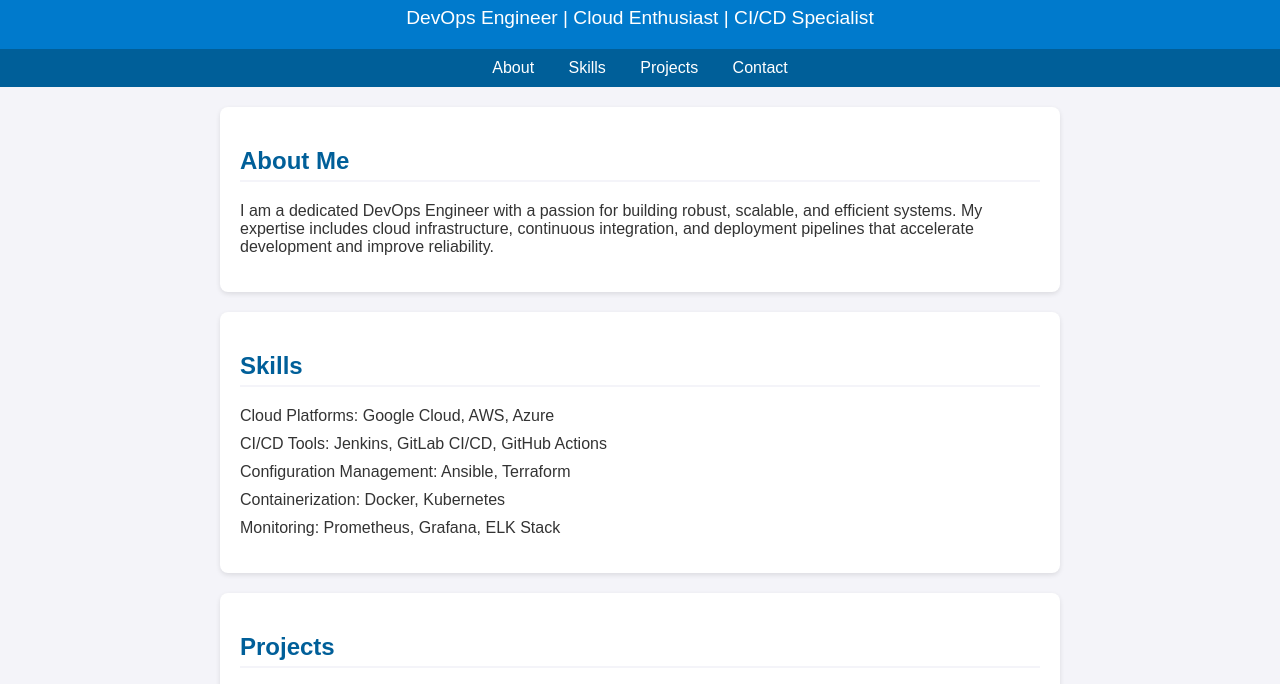
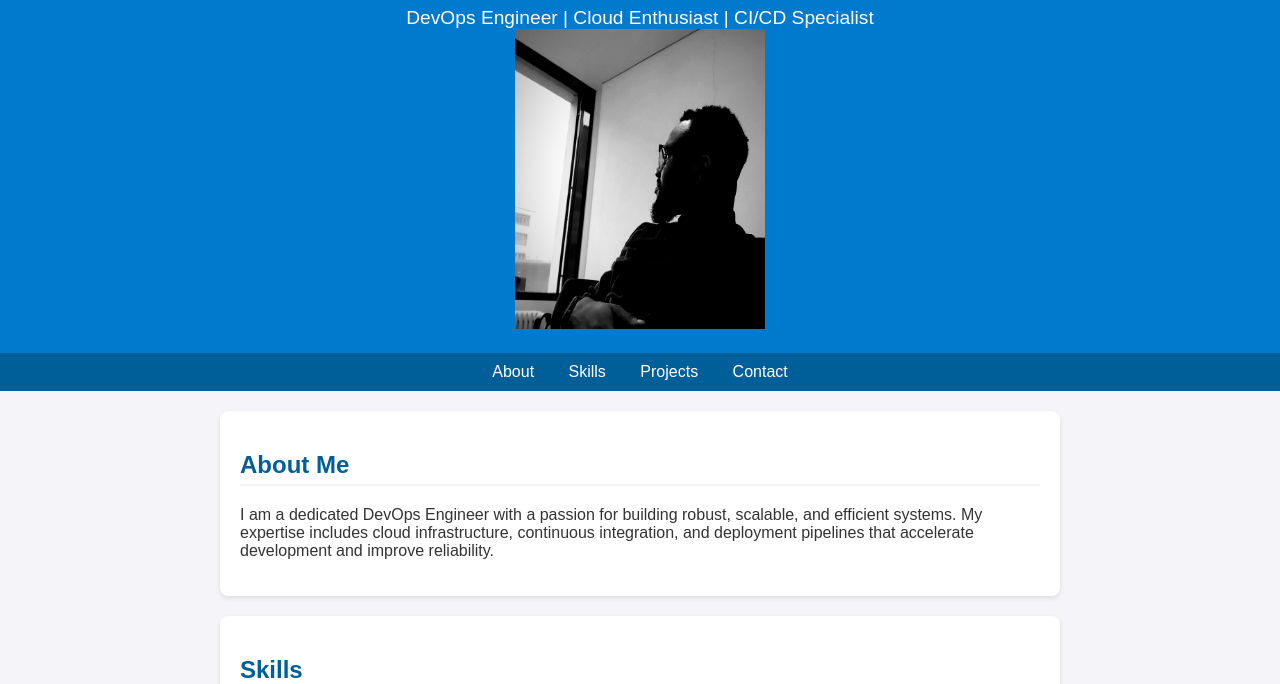
Before and after one commit to jacksonitoro/Jackson-DevOps-Profile, a plain HTML site: page index.html in a window 1280 px wide. Shown: the part 68-752 px from the top of the page. Drawn offline with Linux system fonts and the light colour scheme.

Commit message:
Updating readMe file

```diff
--- a/index.html
+++ b/index.html
@@ -87,6 +87,7 @@
     <header>
         <h1>Jackson Itoro</h1>
         <p>DevOps Engineer | Cloud Enthusiast | CI/CD Specialist</p>
+        <img src="assets/image_edit.jpg" width="250" height="300" alt="Jackson Itoro">
     </header>
 
     <nav>
```
Also changed, not shown: 1 other file.
